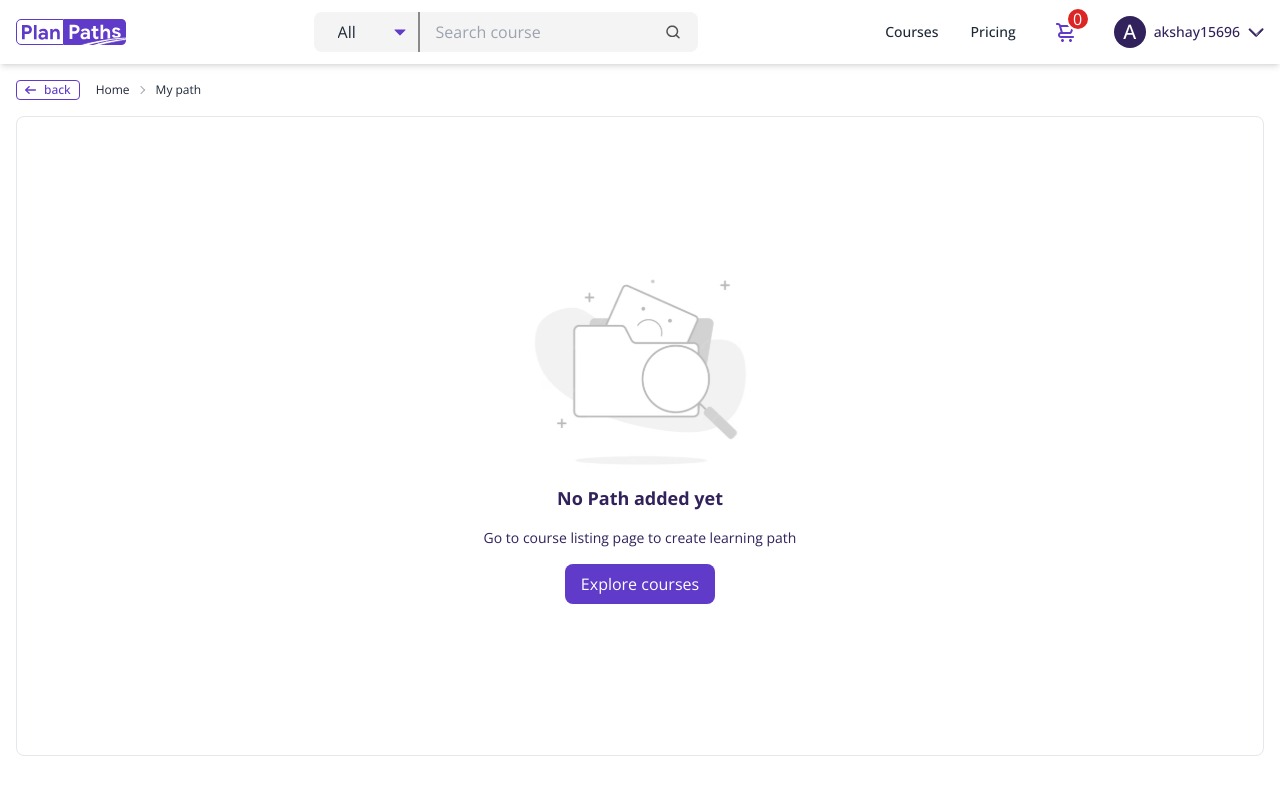
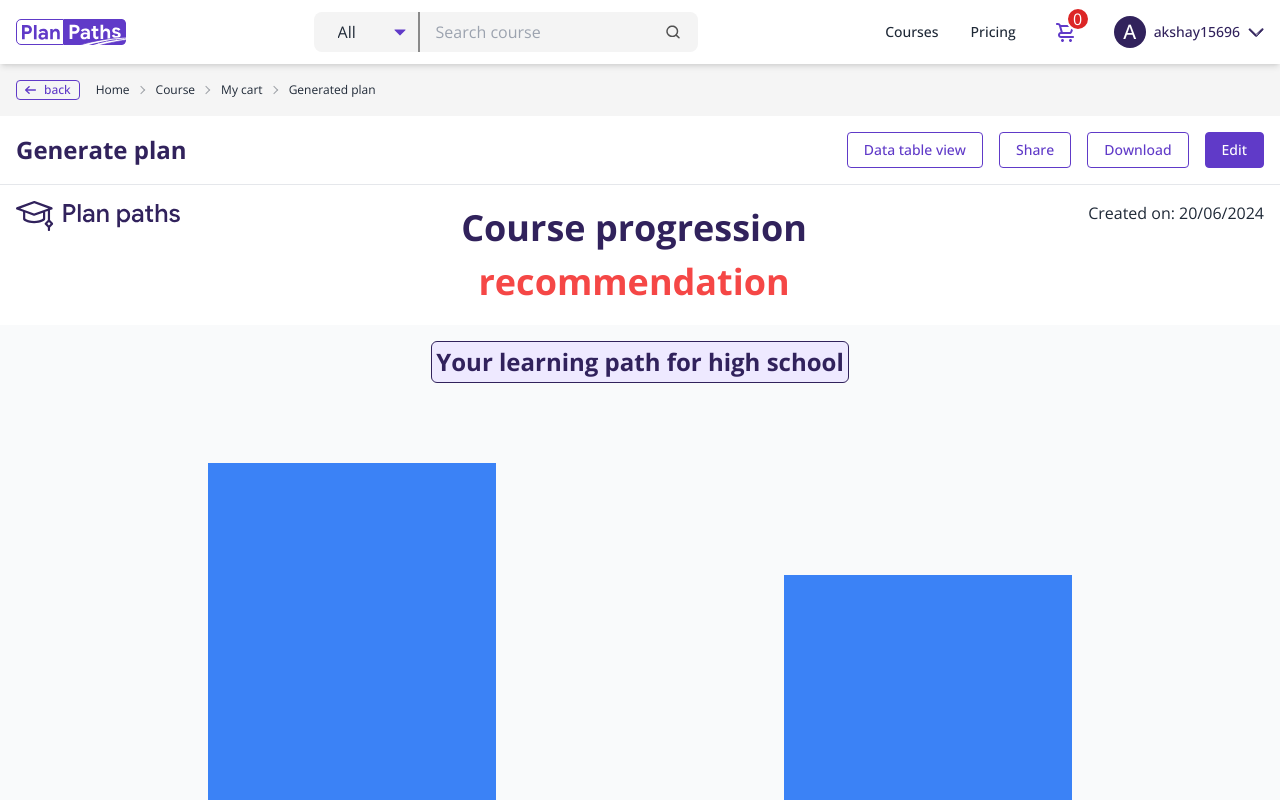
Before and after one commit to Shivu150199/beta-plan-path, a React (Vite) app: page /my-path in a window 1280 px wide. Shown: the top 800 px of the page. Built offline with nearby package versions, Linux system fonts and the light colour scheme.

Commit message:
path test

```diff
--- a/src/App.jsx
+++ b/src/App.jsx
@@ -42,6 +42,8 @@ import Courseinfo from "./pages/course/Courseinfo";
 import { CartProvider } from "./context api/CartContext";
 import { AddedCourseSingle, Home } from "./pages/dashboard";
 import { DashboardProvider } from "./context api/DashboardContext";
+import { PathProvider } from "./context api/PathContext";
+import { MyPath } from "./pages/mypath";
 
 function App() {
     return (
@@ -91,7 +93,7 @@ function App() {
                         </CartProvider>
                     }
                 />
-                <Route path="/my-path" element={<Path />} />
+                {/* <Route path="/my-path" element={<Path />} /> */}
                 <Route path="/pricing" element={<Pricing />} />
                 <Route path="/payment" element={<Payment />} />
                 <Route path="/subscribed" element={<SuccessfulSubscribe />} />
@@ -115,6 +117,15 @@ function App() {
                         </DashboardProvider>
                     }
                 />
+
+                <Route
+                    path="/my-path"
+                    element={
+                        <PathProvider>
+                            <Path />
+                        </PathProvider>
+                    }
+                />
                 <Route path="*" element={<PageNotFound />} />
             </Routes>
         </BrowserRouter>
--- /dev/null
+++ b/src/assets/path/index.js
@@ -0,0 +1,3 @@
+import pathlogo from "./pathlogo.svg";
+
+export { pathlogo };
--- /dev/null
+++ b/src/context api/PathContext.jsx
@@ -0,0 +1,30 @@
+import { createContext } from "react";
+
+export const PathContext = createContext();
+
+export const PathProvider = ({ children }) => {
+    const myPathBreadCrumb = [
+        {
+            title: "Home",
+            path: "/",
+        },
+        {
+            title: "Course",
+            path: "/course",
+        },
+        {
+            title: "My cart",
+            path: "/cart",
+        },
+        {
+            title: "Generated plan",
+            path: "/my-path",
+        },
+    ];
+
+    return (
+        <PathContext.Provider value={{ myPathBreadCrumb }}>
+            {children}
+        </PathContext.Provider>
+    );
+};
--- /dev/null
+++ b/src/pages/mypath/MyPath.jsx
@@ -0,0 +1,7 @@
+import React from "react";
+
+const MyPath = () => {
+    return <div>MyPath</div>;
+};
+
+export default MyPath;
--- /dev/null
+++ b/src/pages/mypath/index.js
@@ -0,0 +1,3 @@
+import MyPath from "./MyPath";
+
+export { MyPath };
--- a/src/pages/path/Path.jsx
+++ b/src/pages/path/Path.jsx
@@ -1,17 +1,100 @@
-import React from 'react'
-import Navigation from '../../components/Navigation'
-import { EmptyCart } from '../../components/cart'
-import { EmptyPath } from '../../components/path'
+import React, { useContext } from "react";
+import Navigation from "../../components/Navigation";
+import { EmptyCart } from "../../components/cart";
+import { EmptyPath } from "../../components/path";
+import { BreadCrumb } from "../../components/utils";
+import { PathContext } from "../../context api/PathContext";
+import { pathlogo } from "../../assets/path";
 
 const Path = () => {
-  const navigationList=['Home','My path']
-  return (<section>
-    <Navigation list={navigationList}/>
+    const { myPathBreadCrumb } = useContext(PathContext);
+    const grades = [
+        {
+            grade: "9th Grade",
+            color: "orange",
+            courses: [
+                /* your course data */
+            ],
+        },
+        {
+            grade: "10th Grade",
+            color: "red",
+            courses: [
+                /* your course data */
+            ],
+        },
+        {
+            grade: "11th Grade",
+            color: "green",
+            courses: [
+                /* your course data */
+            ],
+        },
+        {
+            grade: "12th Grade",
+            color: "blue",
+            courses: [
+                /* your course data */
+            ],
+        },
+    ];
+    return (
+        <section className="bg-creambg w-[100%] ">
+            <BreadCrumb list={myPathBreadCrumb} />
+            {/* <EmptyPath /> */}
+            <section className="bg-white">
+                <div className="flex items-center justify-between p-4 border-b-[1px]">
+                    <h2 className="text-2xl font-bold text-dark_violet">
+                        Generate plan
+                    </h2>
+                    <div className="flex items-center gap-4">
+                        <button className="outline-btn border-[1px] border-primary">
+                            Data table view
+                        </button>
+                        <button className="outline-btn border-[1px] border-primary">
+                            Share
+                        </button>
+                        <button className="outline-btn border-[1px] border-primary">
+                            Download
+                        </button>
+                        <button className="primary-btn border-[1px] border-primary">
+                            Edit
+                        </button>
+                    </div>
+                </div>
+                <div className="flex items-start justify-between p-4">
+                    <img src={pathlogo} alt="" />
+                    <h2 className="text-[36px] font-bold  text-center flex flex-col items-center justify-center">
+                        {" "}
+                        <span className="text-dark_violet">
+                            {" "}
+                            Course progression
+                        </span>{" "}
+                        <span className="text-[#F54746]">recommendation</span>
+                    </h2>
+                    <p>Created on: 20/06/2024</p>
+                </div>
+                {/*  */}
 
-<EmptyPath/>
+                <div className="p-4 bg-gray-50 min-h-screen flex flex-col items-center">
+                    <h1 className="text-center text-2xl font-bold border-[1px] border-dark_violet p-1 rounded-md bg-[#EEE9FF] text-dark_violet">
+                        Your learning path for high school
+                    </h1>
+                    <div className="w-[100%] flex justify-center pt-20">
+                        <div className="">
+                            <article className="bg-blue-500 w-72  h-96 relative before:content-[''] before:absolute before:top-0 before:left-[50%] before:w-full before:h-[50%] before:border-[2px] before:border-black before:rounded-br-[60px] before:-z-10"></article>
+                            <article className="bg-blue-500 w-72 h-96 relative before:content-[''] before:absolute before:top-0 before:left-[50%] before:w-full before:h-[50%] before:border-[2px] before:border-black before:rounded-br-[60px] before:-z-10 mt-28"></article>
+                        </div>
+                        <div className="w-72"></div>
+                        <div className="">
+                            <article className="bg-blue-500 w-72 h-96 relative before:content-[''] before:absolute before:top-0 before:right-[50%] before:w-full before:h-[50%] before:border-l-[2px] before:border-b-[2px] before:border-primary before:rounded-bl-[60px] before:-z-10 mt-28"></article>
+                            <article className="bg-red-500 w-72 h-96 relative before:content-[''] before:absolute before:top-0 before:right-[50%] before:w-full before:h-[50%] before:border-l-[2px] before:border-b-[2px] before:border-primary before:rounded-bl-[60px] before:-z-10 mt-28"></article>
+                        </div>
+                    </div>
+                </div>
+            </section>
+        </section>
+    );
+};
 
-  </section>
-  )
-}
-
-export default Path
+export default Path;
```
Also changed, not shown: src/assets/path/pathlogo.svg (added).
